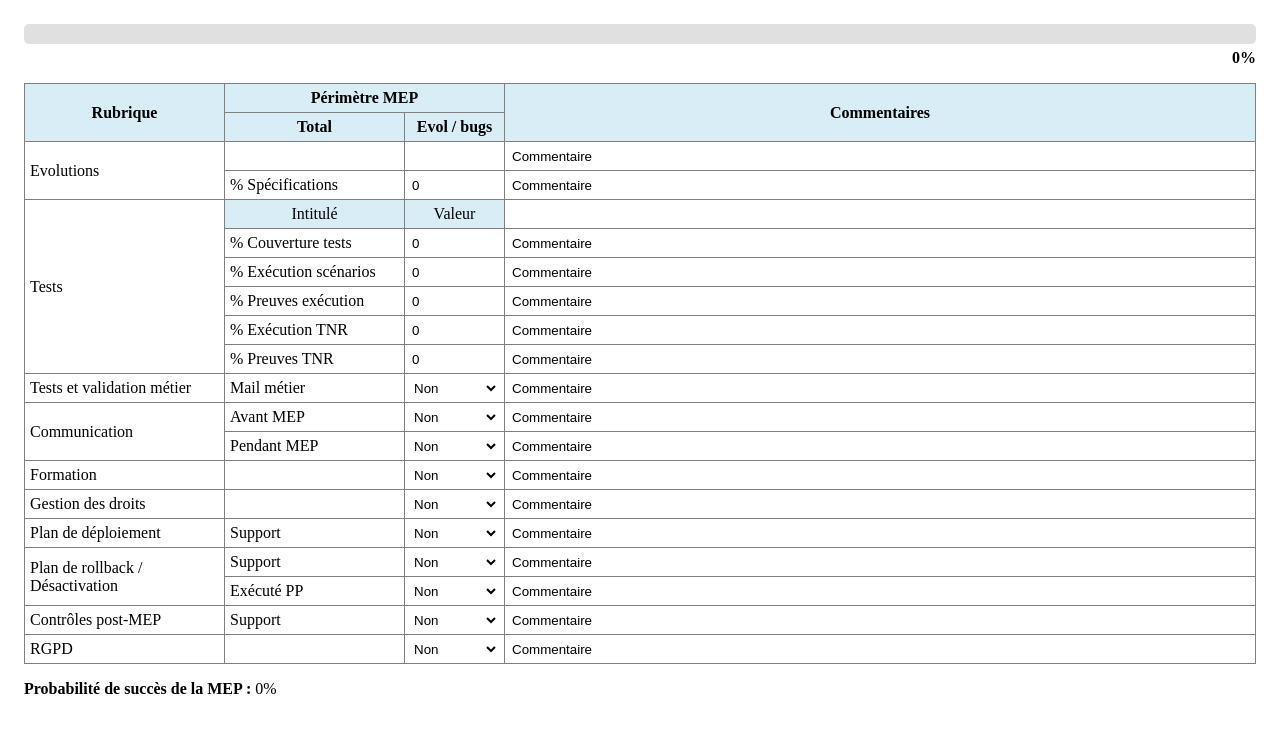
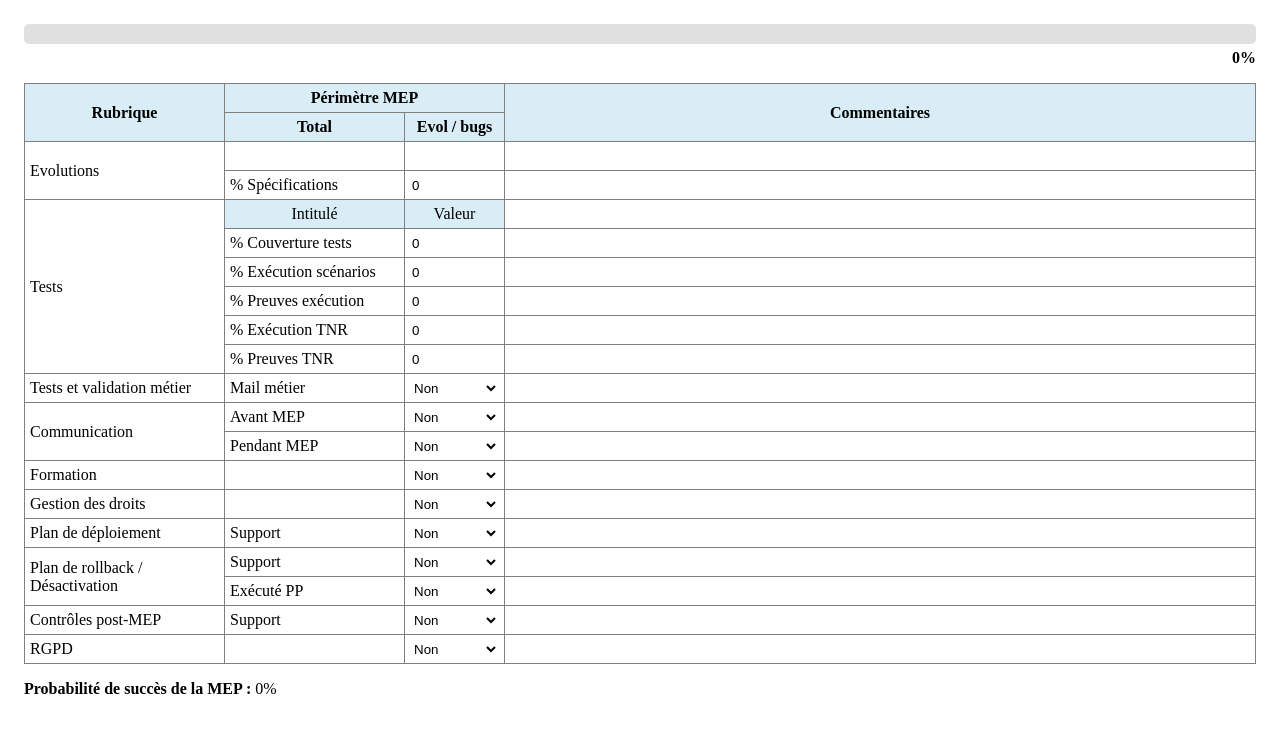
Before and after one commit to PropulsePassy/empty-field-ppqsx6, a React (Create React App) app: page / in a window 1280 px wide. Shown: the top 732 px of the page. Built offline with nearby package versions, Linux system fonts and the light colour scheme.

Commit message:
UJpdate commenatires

```diff
--- a/src/FormulaireCAB.js
+++ b/src/FormulaireCAB.js
@@ -169,11 +169,7 @@ const FormulaireMEP = () => {
               </td>
 
               <td>
-                <input
-                  type="text"
-                  defaultValue="Commentaire"
-                  style={inputStyle}
-                />
+                <input type="text" style={inputStyle} />
               </td>
             </tr>
             <tr>
@@ -191,11 +187,7 @@ const FormulaireMEP = () => {
                 />
               </td>
               <td>
-                <input
-                  type="text"
-                  defaultValue="Commentaire"
-                  style={inputStyle}
-                />
+                <input type="text" style={inputStyle} />
               </td>
             </tr>
 
@@ -225,11 +217,7 @@ const FormulaireMEP = () => {
                 />
               </td>
               <td>
-                <input
-                  type="text"
-                  defaultValue="Commentaire"
-                  style={inputStyle}
-                />
+                <input type="text" style={inputStyle} />
               </td>
             </tr>
             <tr>
@@ -247,11 +235,7 @@ const FormulaireMEP = () => {
                 />{" "}
               </td>
               <td>
-                <input
-                  type="text"
-                  defaultValue="Commentaire"
-                  style={inputStyle}
-                />
+                <input type="text" style={inputStyle} />
               </td>
             </tr>
             <tr>
@@ -269,11 +253,7 @@ const FormulaireMEP = () => {
                 />{" "}
               </td>
               <td>
-                <input
-                  type="text"
-                  defaultValue="Commentaire"
-                  style={inputStyle}
-                />
+                <input type="text" style={inputStyle} />
               </td>
             </tr>
             <tr>
@@ -291,11 +271,7 @@ const FormulaireMEP = () => {
                 />{" "}
               </td>
               <td>
-                <input
-                  type="text"
-                  defaultValue="Commentaire"
-                  style={inputStyle}
-                />
+                <input type="text" style={inputStyle} />
               </td>
             </tr>
             <tr>
@@ -313,11 +289,7 @@ const FormulaireMEP = () => {
                 />{" "}
               </td>
               <td>
-                <input
-                  type="text"
-                  defaultValue="Commentaire"
-                  style={inputStyle}
-                />
+                <input type="text" style={inputStyle} />
               </td>
             </tr>
 
@@ -337,11 +309,7 @@ const FormulaireMEP = () => {
                 </select>{" "}
               </td>
               <td>
-                <input
-                  type="text"
-                  defaultValue="Commentaire"
-                  style={inputStyle}
-                />
+                <input type="text" style={inputStyle} />
               </td>
             </tr>
 
@@ -361,11 +329,7 @@ const FormulaireMEP = () => {
                 </select>{" "}
               </td>
               <td>
-                <input
-                  type="text"
-                  defaultValue="Commentaire"
-                  style={inputStyle}
-                />
+                <input type="text" style={inputStyle} />
               </td>
             </tr>
             <tr>
@@ -383,11 +347,7 @@ const FormulaireMEP = () => {
                 </select>{" "}
               </td>
               <td>
-                <input
-                  type="text"
-                  defaultValue="Commentaire"
-                  style={inputStyle}
-                />
+                <input type="text" style={inputStyle} />
               </td>
             </tr>
 
@@ -407,11 +367,7 @@ const FormulaireMEP = () => {
                 </select>
               </td>
               <td>
-                <input
-                  type="text"
-                  defaultValue="Commentaire"
-                  style={inputStyle}
-                />
+                <input type="text" style={inputStyle} />
               </td>
             </tr>
 
@@ -431,11 +387,7 @@ const FormulaireMEP = () => {
                 </select>
               </td>
               <td>
-                <input
-                  type="text"
-                  defaultValue="Commentaire"
-                  style={inputStyle}
-                />
+                <input type="text" style={inputStyle} />
               </td>
             </tr>
 
@@ -454,11 +406,7 @@ const FormulaireMEP = () => {
                 </select>
               </td>
               <td>
-                <input
-                  type="text"
-                  defaultValue="Commentaire"
-                  style={inputStyle}
-                />
+                <input type="text" style={inputStyle} />
               </td>
             </tr>
 
@@ -477,11 +425,7 @@ const FormulaireMEP = () => {
                 </select>
               </td>
               <td>
-                <input
-                  type="text"
-                  defaultValue="Commentaire"
-                  style={inputStyle}
-                />
+                <input type="text" style={inputStyle} />
               </td>
             </tr>
             <tr>
@@ -499,11 +443,7 @@ const FormulaireMEP = () => {
                 </select>
               </td>
               <td>
-                <input
-                  type="text"
-                  defaultValue="Commentaire"
-                  style={inputStyle}
-                />
+                <input type="text" style={inputStyle} />
               </td>
             </tr>
 
@@ -523,11 +463,7 @@ const FormulaireMEP = () => {
                 </select>
               </td>
               <td>
-                <input
-                  type="text"
-                  defaultValue="Commentaire"
-                  style={inputStyle}
-                />
+                <input type="text" style={inputStyle} />
               </td>
             </tr>
 
@@ -547,11 +483,7 @@ const FormulaireMEP = () => {
                 </select>{" "}
               </td>
               <td>
-                <input
-                  type="text"
-                  defaultValue="Commentaire"
-                  style={inputStyle}
-                />
+                <input type="text" style={inputStyle} />
               </td>
             </tr>
           </tbody>
```
